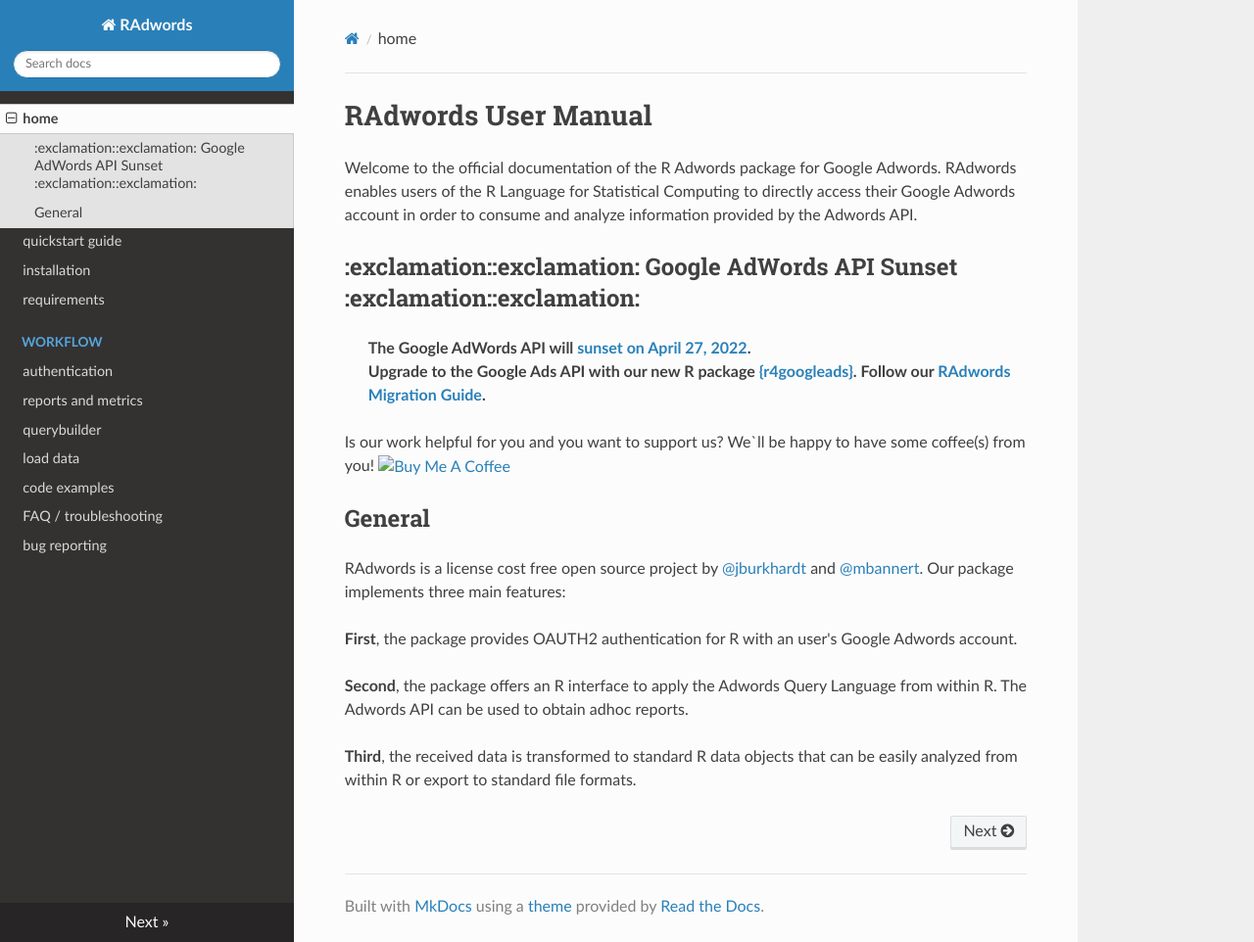
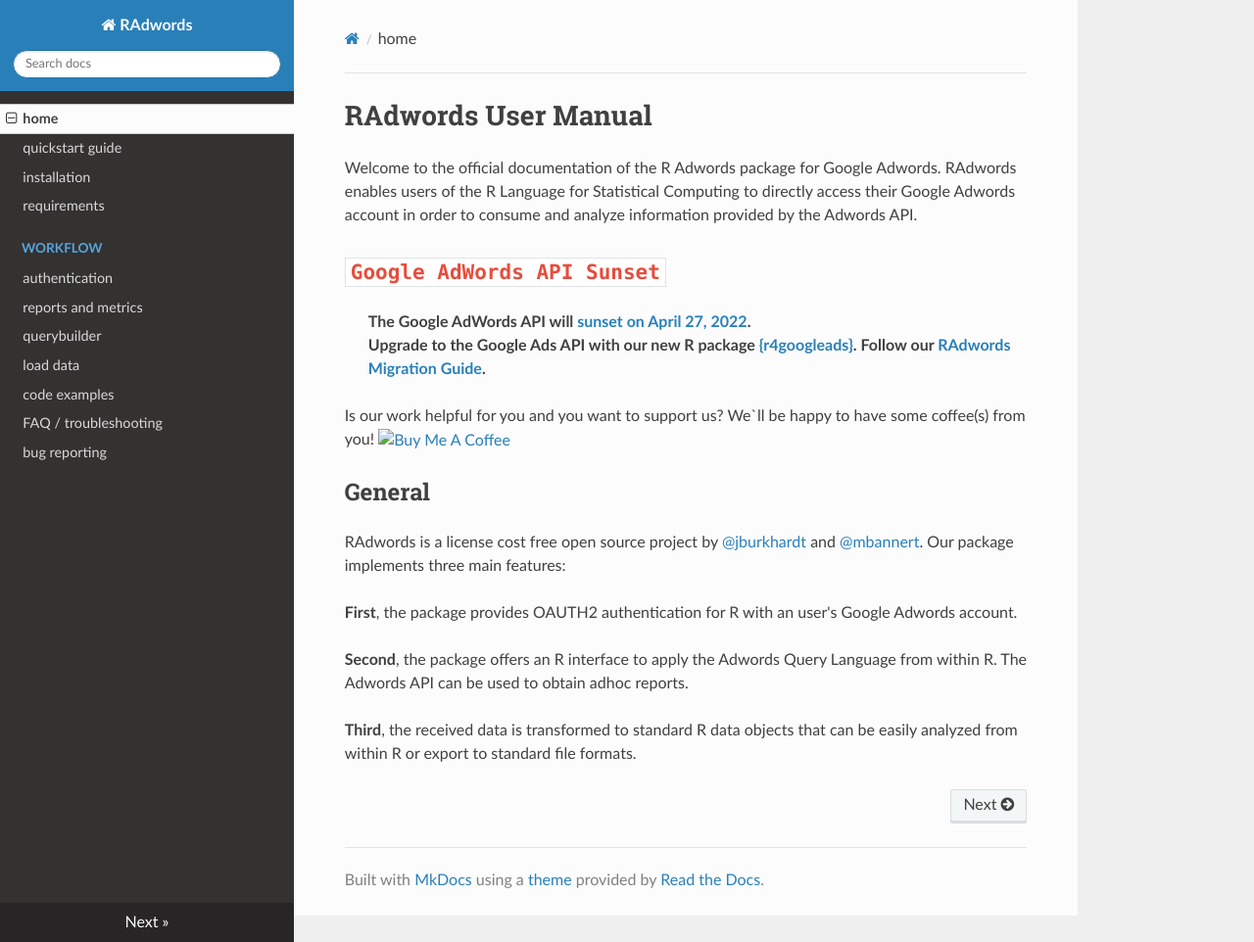
Before and after one commit to rstats-lab/radwords-docs, an MkDocs documentation site: the page built from docs/index.md, in a window 1280 px wide and 962 px high. Shown: the whole window at 98% size. Built offline with MkDocs 1.6.1, drawn with Linux system fonts in a browser that asks for light colours; nearby versions of some CDN libraries; old or Windows-style settings are respelled for this version of MkDocs; some of the changed lines change nothing that is shown.

Commit message:
adjust index notice

```diff
--- a/docs/index.md
+++ b/docs/index.md
@@ -2,7 +2,7 @@
 
 Welcome to the official documentation of the R Adwords package for Google Adwords. RAdwords enables users of the R Language for Statistical Computing to directly access their Google Adwords account in order to consume and analyze information provided by the Adwords API.
 
-## :exclamation::exclamation: Google AdWords API Sunset :exclamation::exclamation:
+# `Google AdWords API Sunset`
 
 > **The Google AdWords API will [sunset on April 27, 2022](https://ads-developers.googleblog.com/2021/04/upgrade-to-google-ads-api-from-adwords.html).
 > Upgrade to the Google Ads API with our new R package [{r4googleads}](https://github.com/banboo-data/r4googleads).
```
